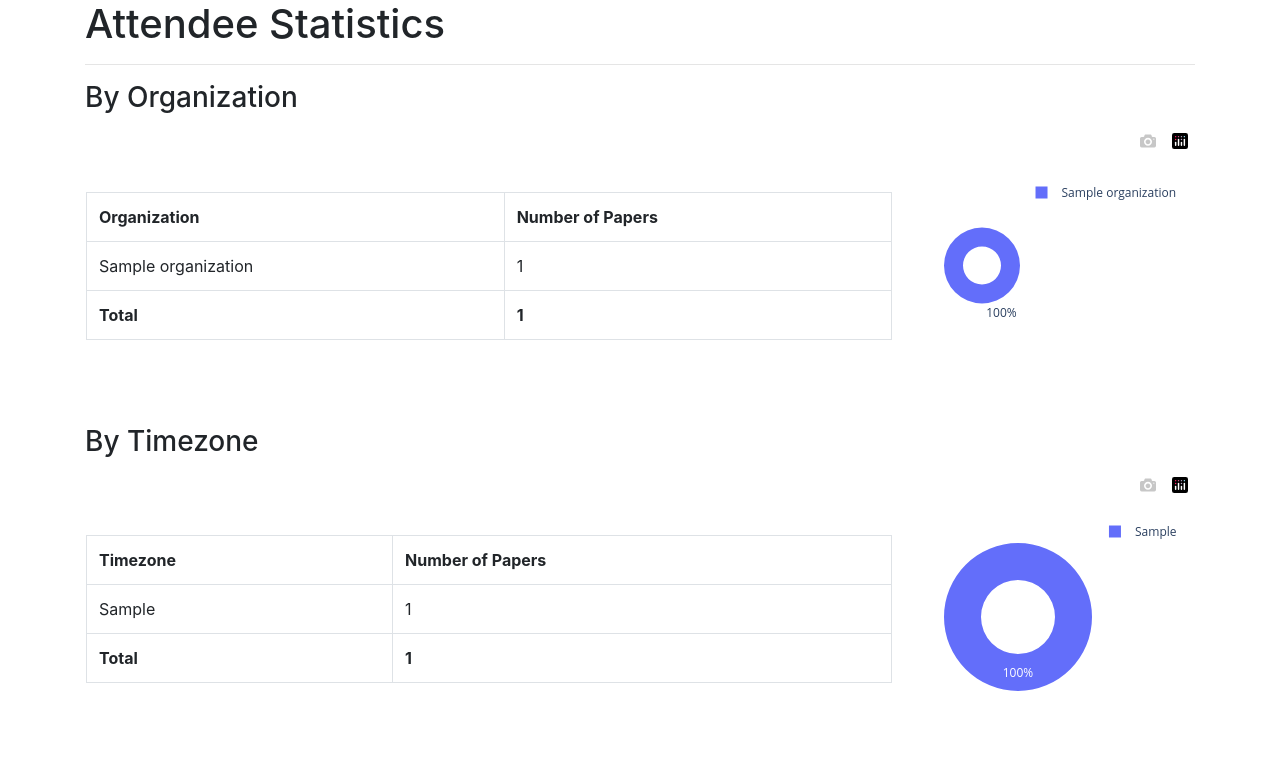
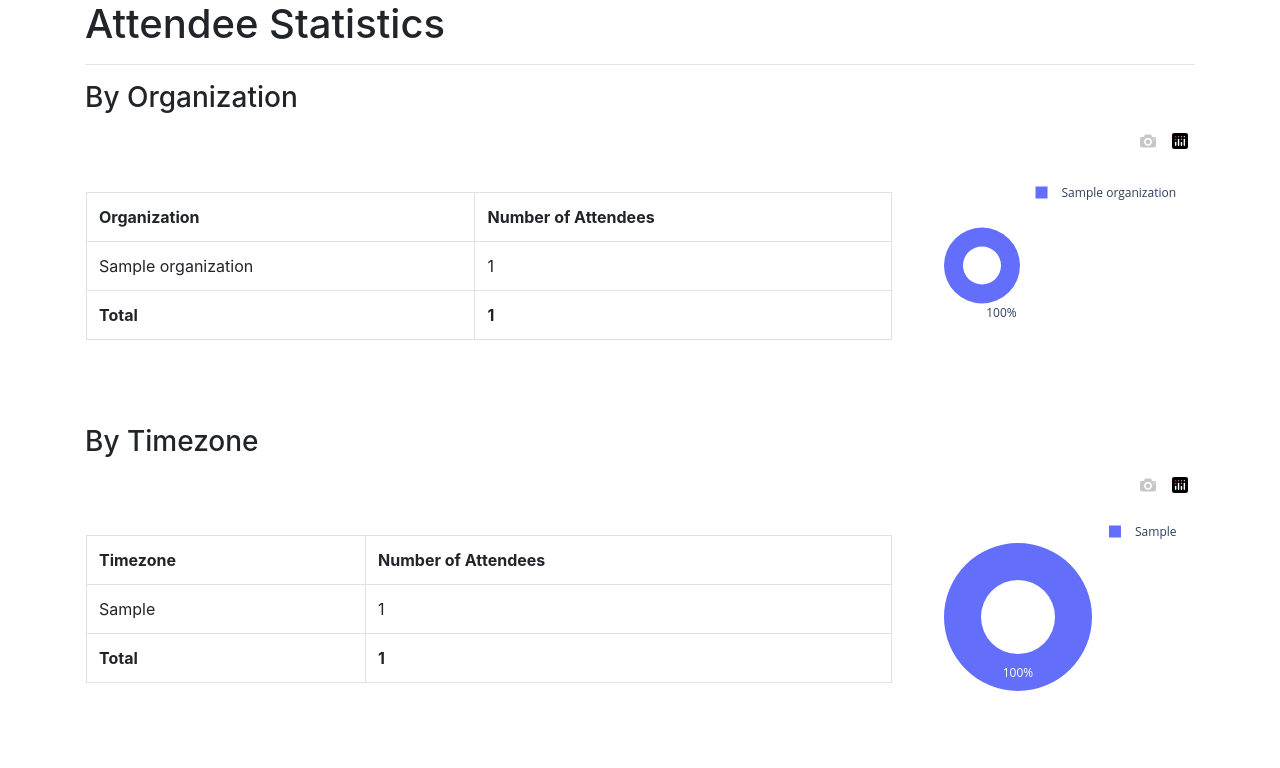
Before and after one commit to sujitpal/sherpa, a Django app: page /attendee/stats in a window 1280 px wide. Shown: the part 56-824 px from the top of the page. Run offline with Django 3.2, Linux system fonts and the light colour scheme; tables that the repository leaves empty hold one stand-in row (values such as "Sample post"); some libraries are stand-ins or nearby versions.

Commit message:
fix: copy-paste error papers to attendees

```diff
--- a/templates/apps/attendee_stats.html
+++ b/templates/apps/attendee_stats.html
@@ -15,12 +15,12 @@ Attendee Statistics
                 <table class="table table-bordered">
                     <tr>
                         <th>Organization</th>
-                        <th>Number of Papers</th>
+                        <th>Number of Attendees</th>
                     </tr>
-                    {% for org, num_papers in attendees_by_org %}
+                    {% for org, num_attendees in attendees_by_org %}
                     <tr>
                         <td>{{ org }}</td>
-                        <td>{{ num_papers }}</td>
+                        <td>{{ num_attendees }}</td>
                     </tr>
                     {% endfor %}
                     <tr>
@@ -43,12 +43,12 @@ Attendee Statistics
                 <table class="table table-bordered">
                     <tr>
                         <th>Timezone</th>
-                        <th>Number of Papers</th>
+                        <th>Number of Attendees</th>
                     </tr>
-                    {% for timezone, num_papers in attendees_by_tz %}
+                    {% for timezone, num_attendees in attendees_by_tz %}
                     <tr>
                         <td>{{ timezone }}</td>
-                        <td>{{ num_papers }}</td>
+                        <td>{{ num_attendees }}</td>
                     </tr>
                     {% endfor %}
                     <tr>
```
